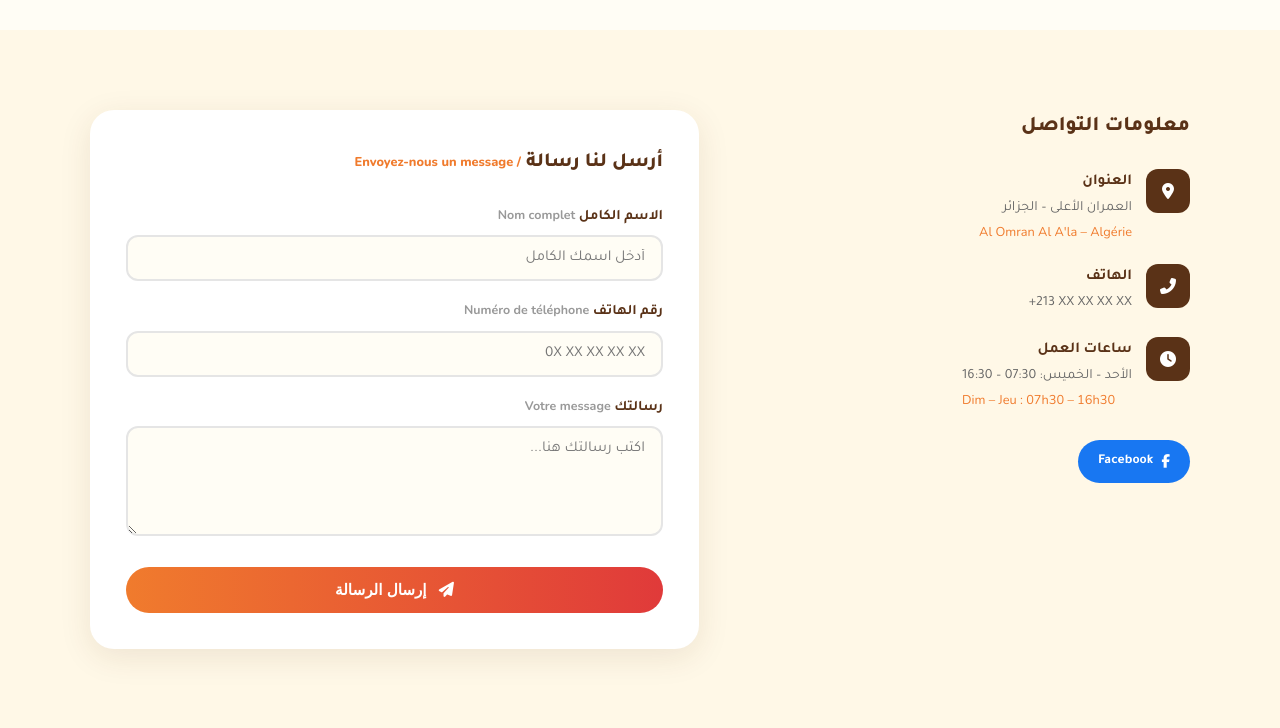
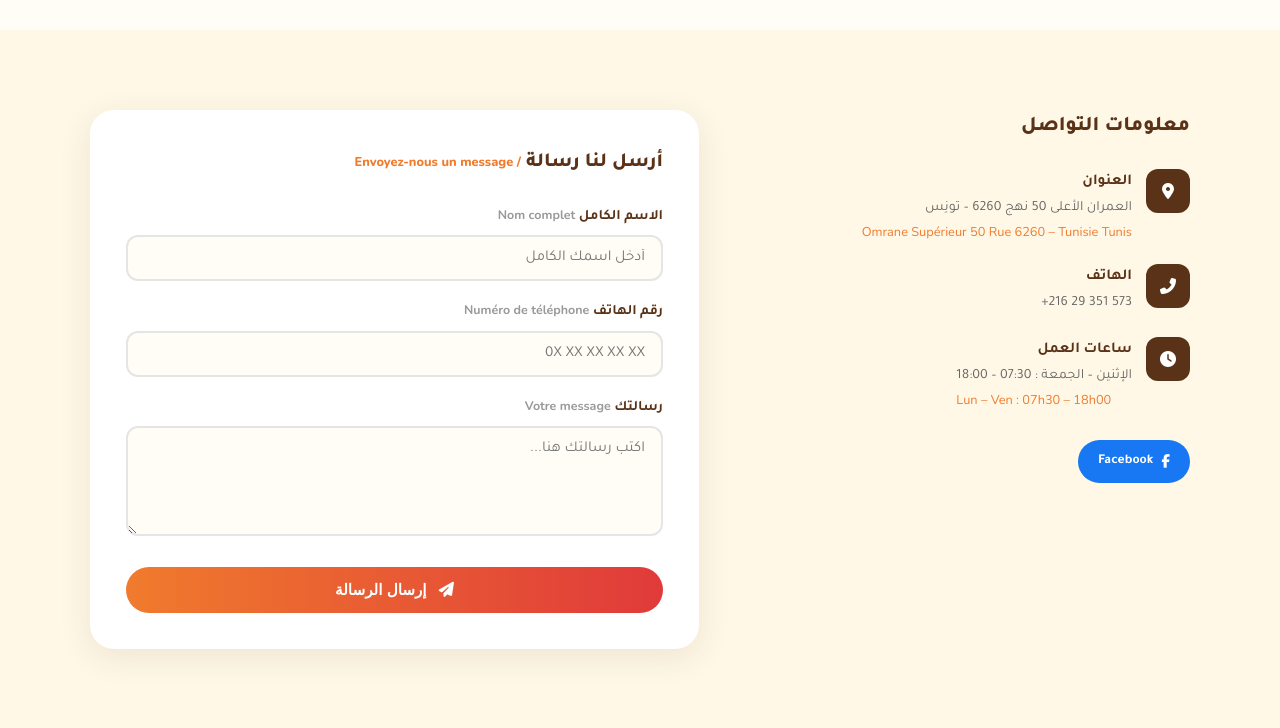
Before and after one commit to ayoubG23/Kindergarten_Web, a FastAPI app: page / in a window 1280 px wide. Shown: the part 3760-4488 px from the top of the page. Run offline with FastAPI, Linux system fonts and the light colour scheme.

Commit message:
fix:Location and working time

```diff
--- a/templates/index.html
+++ b/templates/index.html
@@ -130,7 +130,7 @@
         <div class="lbl-fr">enfants heureux</div>
       </div>
       <div class="stat-item">
-        <div class="num">10+</div>
+        <div class="num">30+</div>
         <div class="lbl-ar">سنوات خبرة</div>
         <div class="lbl-fr">ans d'expérience</div>
       </div>
@@ -168,7 +168,7 @@
           des enfants dans un cadre bienveillant, sécurisé et stimulant.
         </p>
         <p>
-          روضة البراعم – العمران الأعلى، مؤسسة تعليمية متخصصة في رعاية وتنشئة أطفال مرحلة ما قبل المدرسة.
+          روضة البراعم – العمران الأعلى، مؤسسة تربوية متخصصة في رعاية وتنشئة أطفال مرحلة ما قبل المدرسة.
           نوفر بيئة آمنة ومحفزة تدعم النمو العقلي والعاطفي والجسدي لكل طفل.
         </p>
         <p>
@@ -355,8 +355,8 @@
           <div>
             <strong>العنوان</strong>
             <!-- ▶ Update with the exact address -->
-            <span>العمران الأعلى – الجزائر</span>
-            <span class="fr">Al Omran Al A'la – Algérie</span>
+            <span>العمران الأعلى 50 نهج 6260 – تونِس</span>
+            <span class="fr"> Omrane Supérieur 50 Rue 6260   – Tunisie Tunis</span>
           </div>
         </div>
 
@@ -365,7 +365,7 @@
           <div>
             <strong>الهاتف</strong>
             <!-- ▶ Update phone number -->
-            <span dir="ltr">+213 XX XX XX XX</span>
+            <span dir="ltr">+216 29 351 573</span>
           </div>
         </div>
 
@@ -374,8 +374,8 @@
           <div>
             <strong>ساعات العمل</strong>
             <!-- ▶ Update working hours -->
-            <span>الأحد – الخميس: 07:30 – 16:30</span>
-            <span class="fr">Dim – Jeu : 07h30 – 16h30</span>
+            <span>الإثنين – الجمعة : 07:30 – 18:00</span>
+            <span class="fr">Lun – Ven : 07h30 – 18h00</span>
           </div>
         </div>
 
```
